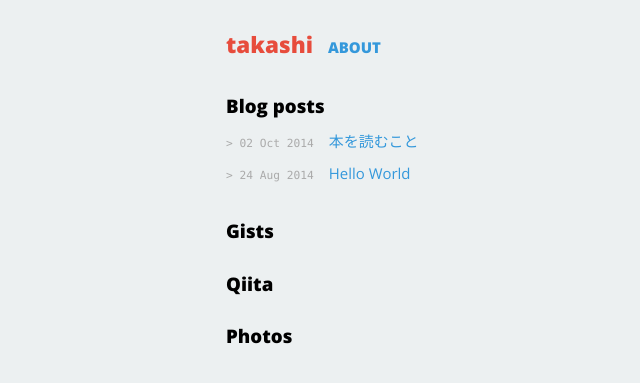
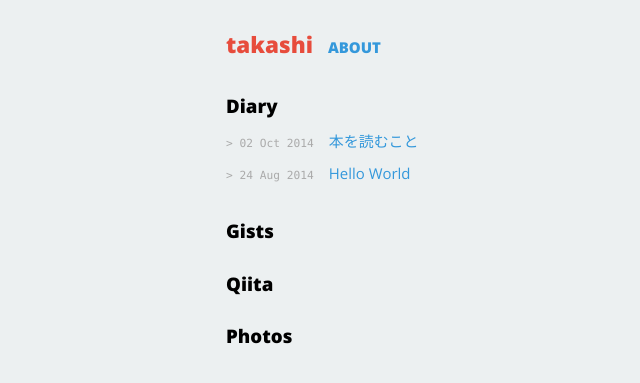
Before and after one commit to takashi/takashi.github.io, a Jekyll site: the page built from index.html, in a window 1280 px wide. Shown: the top 383 px of the page, without its empty margins (118-758 px from the left). Built offline with Jekyll 4.4.1, drawn with Linux system fonts in a browser that asks for light colours; nearby versions of some CDN libraries.

Commit message:
not a blog, just diary

```diff
--- a/index.html
+++ b/index.html
@@ -4,7 +4,7 @@ title: Takashi
 ---
 
 <div id="home">
-  <h2>Blog posts</h2>
+  <h2>Diary</h2>
   <ul class="posts">
     {% for post in site.posts %}
     <li><span>&gt; {{ post.date | date_to_string }}</span> <a href="{{ post.url }}">{{ post.title }}</a></li>
```
